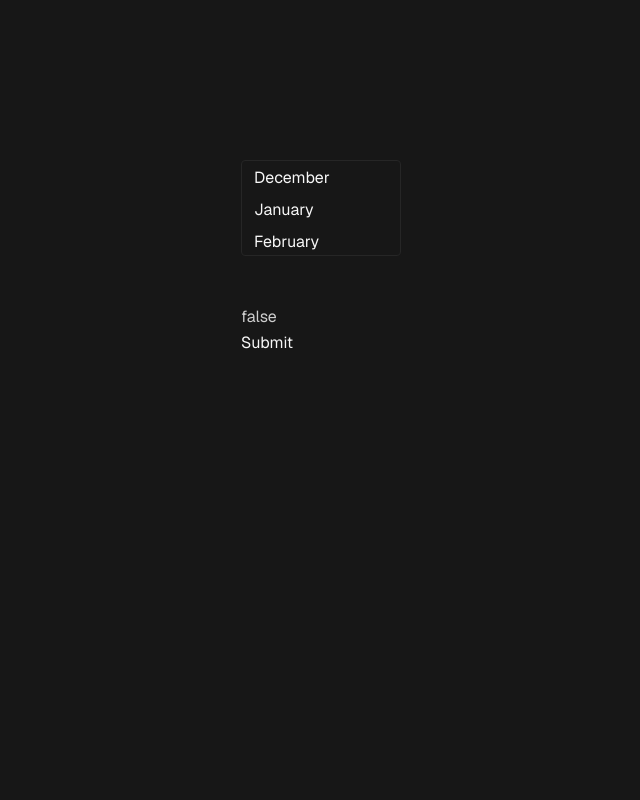
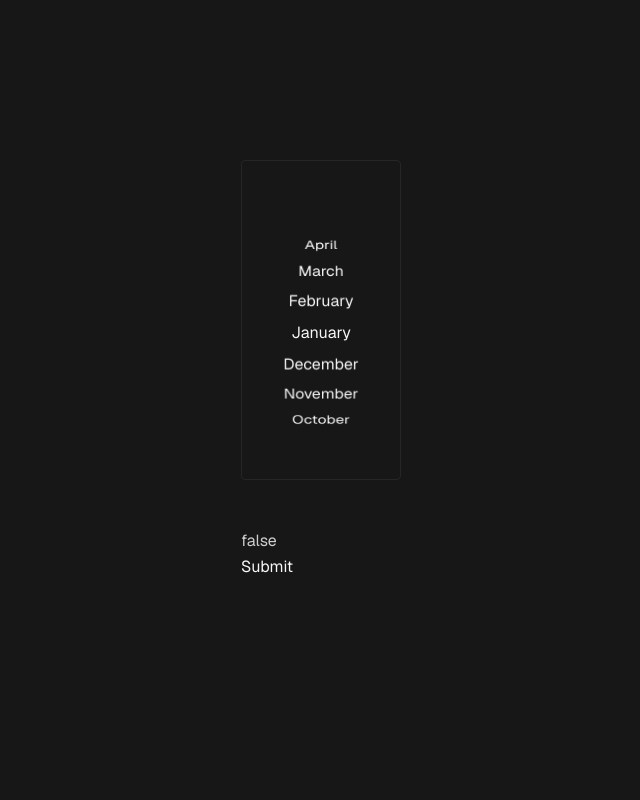
Before and after one commit to fedorivanenko/fedor-ivanenko-personal-website, a Next.js app: page /craft/wheel-picker in a window 1280 px wide. Shown: the top 800 px of the page, without its empty margins (77-717 px from the left). Built offline with nearby package versions, Linux system fonts and the light colour scheme.

Commit message:
feat: move WheelPicker to react-spring

```diff
--- a/app/craft/wheel-picker/component.tsx
+++ b/app/craft/wheel-picker/component.tsx
@@ -4,6 +4,7 @@ import * as React from "react";
 import { Form } from "@base-ui-components/react/form";
 import { Field } from "@base-ui-components/react/field";
 import { useWheel } from "@use-gesture/react";
+import { animated, useSprings } from "@react-spring/web";
 
 export interface WheelPickerProps {
   value: string;
@@ -17,34 +18,36 @@ export interface WheelPickerProps {
   required?: boolean;
   disabled?: boolean;
   settings?: {
+    angleStep: number;
     treshHold: number;
     throttle: number;
     loop: boolean;
   };
 }
 
-const shiftUp = (prev: number[], loop: boolean) => {
+const shift = (prev: number[], loop: boolean, direction: number) => {
+  const next = [...prev];
+
   if (loop) {
-    const next = [...prev];
-    const first = next.shift()!;
-    next.push(first);
+    if (direction === 1) {
+      const first = next.shift()!;
+      next.push(first);
+    } else {
+      const last = next.pop()!;
+      next.unshift(last);
+    }
     return next;
   }
-  const first = prev[0];
-  if (first >= 0) return prev;
-  return prev.map((n) => n + 1);
-};
 
-const shiftDown = (prev: number[], loop: boolean) => {
-  if (loop) {
-    const next = [...prev];
-    const last = next.pop()!;
-    next.unshift(last);
-    return next;
+  if (direction === 1) {
+    const first = next[0];
+    if (first >= 0) return next;
+    return next.map((n) => n + 1);
+  } else {
+    const last = next[next.length - 1];
+    if (last <= 0) return next;
+    return next.map((n) => n - 1);
   }
-  const last = prev[prev.length - 1];
-  if (last <= 0) return prev;
-  return prev.map((n) => n - 1);
 };
 
 const createPositions = (length: number, centered: boolean): number[] => {
@@ -80,26 +83,59 @@ function WheelPicker({
   disabled,
   options,
   settings = {
+    angleStep: 12, //deg
     treshHold: 32,
-    throttle: 50,
+    throttle: 75,
     loop: true,
   },
 }: WheelPickerProps) {
-  const [optionPositions, setOptionPositions] = React.useState<number[]>(() =>
-    createPositions(options.length, settings.loop)
-  );
+  const [wheelState, setWheelState] = React.useState(() => ({
+    positions: createPositions(options.length, settings.loop),
+    velocity: 0,
+  }));
 
   const gestureRef = React.useRef<HTMLDivElement>(null);
   const eY = React.useRef<number>(0);
   const prevDir = React.useRef<number>(0);
   const lastUpdate = React.useRef<number>(0);
 
+  const [springs] = useSprings(
+    options.length,
+    (index) => {
+      const velocityFactor = Math.abs(wheelState.velocity);
+      const tension = 240 + velocityFactor * 50;
+      const friction = 20 + velocityFactor * 10;
+
+      return {
+        rotateX: wheelState.positions[index] * settings.angleStep,
+        opacity:
+          Math.abs(wheelState.positions[index]) <
+          Math.floor(options.length / 2) - 2
+            ? 1
+            : 0,
+        config: {
+          tension: Math.min(500, tension),
+          friction: Math.min(100, friction),
+        },
+        immediate: () => {
+          if (
+            Math.abs(wheelState.positions[index]) >
+            Math.floor(options.length / 2) - 2
+          )
+            return true;
+          return false;
+        },
+      };
+    },
+    [wheelState]
+  );
+
   React.useEffect(() => {
-    onPick(options[optionPositions.indexOf(0)].value);
-  }, [optionPositions, onPick, options]);
+    onPick(options[wheelState.positions.indexOf(0)].value);
+  }, [wheelState, onPick, options]);
 
   useWheel(
-    ({ direction: [, dirY], delta: [, dY], event }) => {
+    ({ velocity: [, vY], direction: [, dirY], delta: [, dY], event }) => {
       if (disabled) return;
       event.preventDefault();
       eY.current += Math.abs(dY);
@@ -113,11 +149,10 @@ function WheelPicker({
       if (eY.current > settings.treshHold) {
         const now = Date.now();
         if (now - lastUpdate.current >= settings.throttle) {
-          setOptionPositions((prev) =>
-            dirY > 0
-              ? shiftDown([...prev], settings.loop)
-              : shiftUp([...prev], settings.loop)
-          );
+          setWheelState((prev) => ({
+            positions: shift([...prev.positions], settings.loop, dirY),
+            velocity: vY,
+          }));
           lastUpdate.current = now;
           eY.current = 0;
         }
@@ -134,12 +169,21 @@ function WheelPicker({
     switch (e.key) {
       case "ArrowDown":
         e.preventDefault();
-        setOptionPositions((prev) => shiftDown([...prev], settings.loop));
+        setWheelState((prev) => ({
+          positions: shift([...prev.positions], settings.loop, -1),
+          velocity: 0,
+        }));
         break;
       case "ArrowUp":
         e.preventDefault();
-        setOptionPositions((prev) => shiftUp([...prev], settings.loop));
+        setWheelState((prev) => ({
+          positions: shift([...prev.positions], settings.loop, 1),
+          velocity: 0,
+        }));
         break;
+      case "Escape":
+        e.preventDefault();
+        gestureRef.current?.blur();
     }
   };
 
@@ -165,24 +209,30 @@ function WheelPicker({
       role="listbox"
       aria-required={required ? true : undefined}
       aria-disabled={disabled ? true : undefined}
-      className="border aria-disabled:select-none cursor-grab aria-disabled:cursor-not-allowed rounded p-2 w-40 h-24 relative mb-12 overflow-hidden ring-2 ring-transparent focus:ring-blue-500"
-      style={{ perspective: "600px" }}
+      className="[--h:20rem] h-[var(--h)] [transform-style:preserve-3d] select-none border border-border cursor-grab rounded w-40 relative mb-12 overflow-hidden outline-none focus:ring-2 focus:ring-blue-500"
+      style={{ perspective: "64rem" }}
     >
       {options.map((option, index) => (
-        <div
+        <animated.div
           tabIndex={-1}
           key={option.label}
           role="option"
           aria-selected={value === option.value}
-          data-position={optionPositions[index]}
           style={{
-            transform: `translateY(${32 * optionPositions[index]}px)`,
-            opacity: Math.abs(optionPositions[index]) >= 3 ? 0 : 1,
+            ...springs[index],
+            rotateX: springs[index].rotateX,
+            opacity: springs[index].opacity,
+            transformOrigin: "center center calc(-1 * var(--r))",
+            backfaceVisibility: "hidden",
+            // CSS variables as separate props
+            ["--height" as string]: "2rem",
+            ["--step" as string]: (settings.angleStep * Math.PI) / 180,
+            ["--r" as string]: "calc(var(--height) / var(--step))",
           }}
-          className={`absolute top-8 w-36 left-2 h-8 p-1 transition-all duration-200 ease-out`}
+          className={`absolute -tanslate-y-1/2 flex flex-col items-center justify-center top-1/2 w-full h-[--height] rounded`}
         >
           {option.label}
-        </div>
+        </animated.div>
       ))}
     </div>
   );
```
